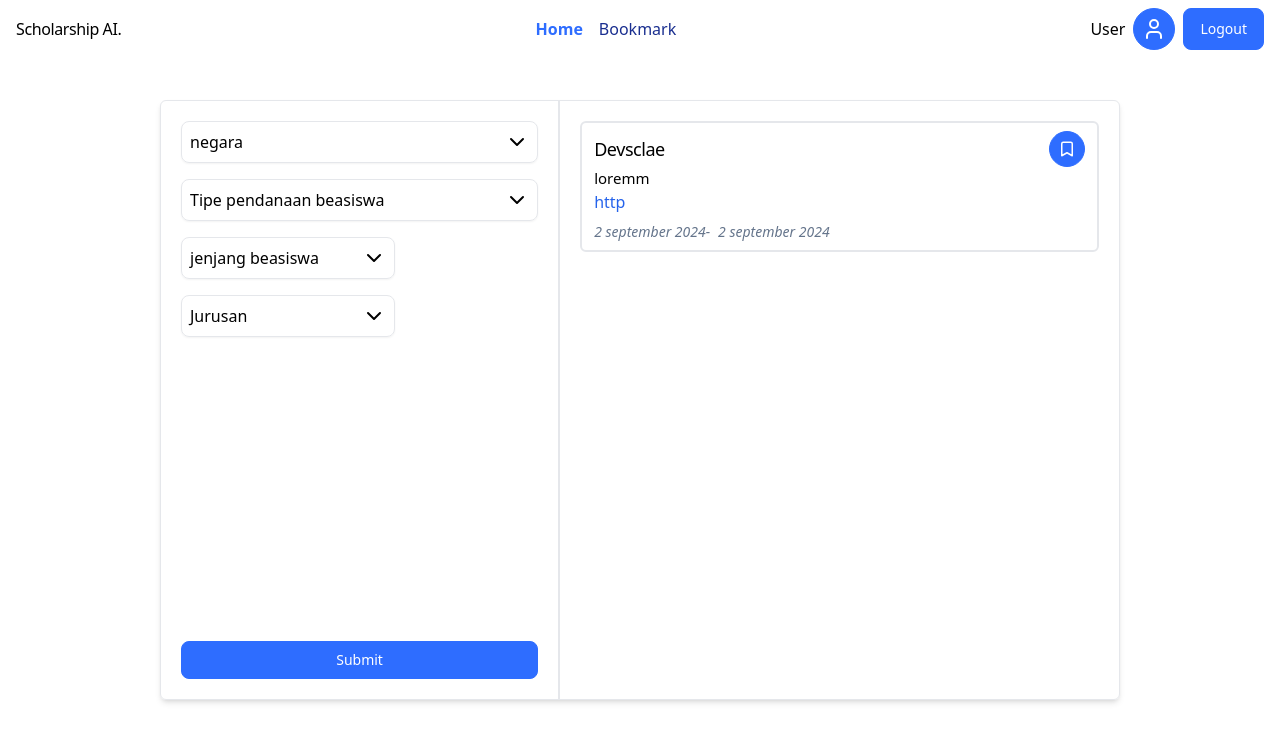
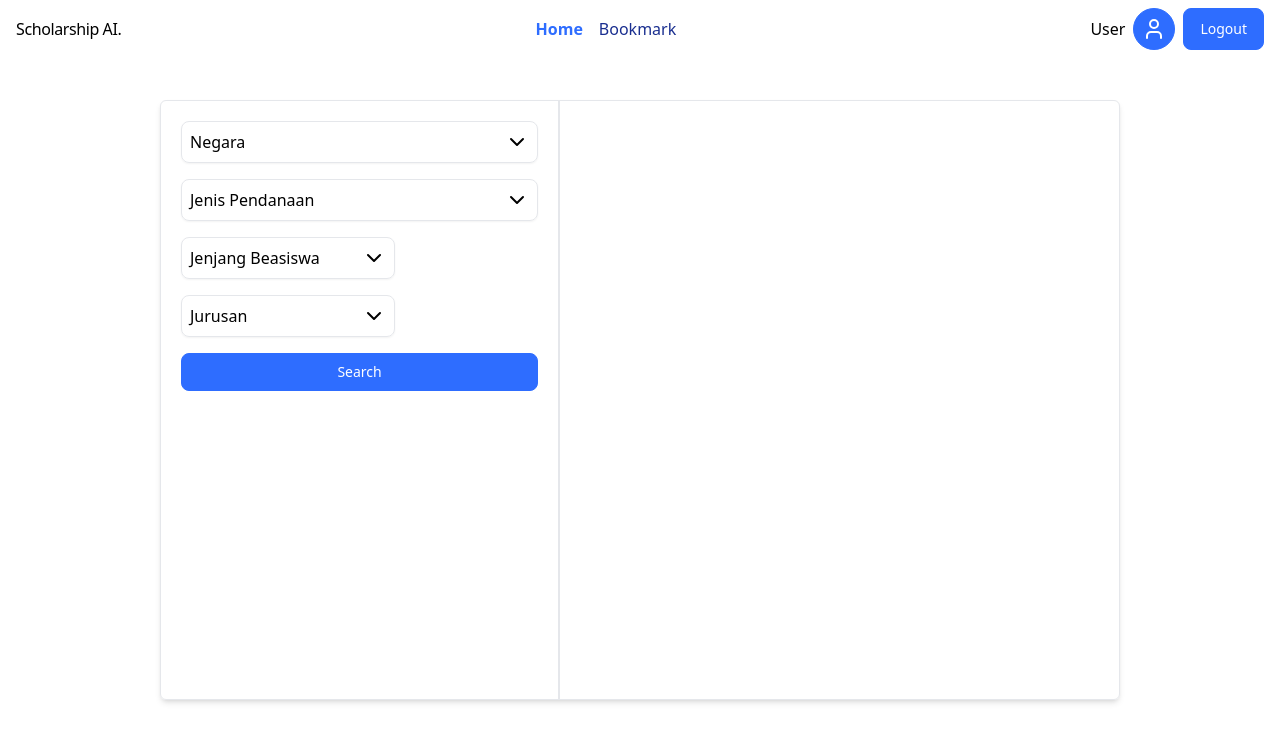
Before and after one commit to udilz/scholaship-fe, a React (Vite) app: page /prompt in a window 1280 px wide. Shown: the top 742 px of the page. Built offline with nearby package versions, Linux system fonts and the light colour scheme.

Commit message:
add searching in prompt-page

```diff
--- a/src/features/prompt-page/components/card.tsx
+++ b/src/features/prompt-page/components/card.tsx
@@ -6,28 +6,34 @@ interface ICardProps {
     description : string,
     link : string,
     openDate: string,
-    closeDate: string
+    closeDate: string,
+    country: string,
+    city: string,
 }
 
-export const Card = ({title, description, link, openDate, closeDate} : ICardProps) => {
+export const Card = ({title, description, link, openDate, closeDate, city, country} : ICardProps) => {
     return (
-      <section className="rounded-md border-2 px-3 py-2">
+      <section className="rounded-md border-2 px-3 py-2 space-y-3">
         <header className="flex items-center justify-between">
           <h2 className="text-lg">{title}</h2>
           <Button className="rounded-full" iconOnly>
             <Bookmark size={18} />
           </Button>
         </header>
-        <section className="space-y-2">
-          <p className="text-pretty text-[15px]">{description}</p>
+        <section className="space-y-3">
+          <div className="flex gap-2">
+          <p className="font-bold">{country}{', '}</p>
+          <p >{city}</p>
+          </div>
+          <p className="text-pretty text-[15px] line-clamp-3">{description}</p>
           <a href={link} className="text-blue-600">
             {link}
           </a>
-          <p className="space-x-2 text-sm font-normal italic text-slate-500">
-            <span>{openDate}</span>
-            {'-'}
-            <span>{closeDate}</span>
-          </p>
+            <p className="space-x-2 text-sm font-normal italic text-slate-500">
+              <span>{openDate}</span>
+              {' - '}
+              <span>{closeDate}</span>
+            </p>
         </section>
       </section>
     );
--- a/src/features/prompt-page/components/form.prompt.tsx
+++ b/src/features/prompt-page/components/form.prompt.tsx
@@ -2,24 +2,32 @@ import { Button } from '@/components/ui/button';
 import { Select } from '@/components/ui/select';
 import { countries, jenjangBeasiswa, pendanaanBeasiswa, majorIndonesia } from '../../../data/scholarshipData';
 import { Card } from './card';
+import { IDataScholarship } from '../types/filter';
+import { useSearch } from '../hooks/useSearch';
 
 export const PropmtForm = () => {
+  const {data, hanldeSearchScholarship, isPending, isError, formData, setFormData} = useSearch()
+
   return (
     <div className="flex h-screen items-center justify-center">
       <div className="flex h-3/4 w-3/4 rounded-md border shadow-md">
         <section className="flex w-5/12 flex-col justify-between border-r-2 p-5">
           <div className="space-y-4">
-            <Select caption="negara" options={countries}></Select>
-            <Select caption="Tipe pendanaan beasiswa" options={pendanaanBeasiswa}></Select>
-            <Select caption="jenjang beasiswa" options={jenjangBeasiswa} className="w-3/5"></Select>
-            <Select caption='Jurusan' options={majorIndonesia} className="w-3/5"></Select>
+            <Select caption="Negara" options={countries} name="country" onValueChange={(value) => setFormData((prev) => ({ ...prev, country: value }))} value={formData.country} required />
+            <Select caption="Jenis Pendanaan" options={pendanaanBeasiswa} name="funding_type" onValueChange={(value) => setFormData((prev) => ({ ...prev, funding_type: value }))} value={formData.funding_type} required />
+            <Select caption="Jenjang Beasiswa" options={jenjangBeasiswa} className="w-3/5" name="degrees" onValueChange={(value) => setFormData((prev) => ({ ...prev, degrees: value }))} value={formData.degrees} required />
+            <Select caption="Jurusan" options={majorIndonesia} className="w-3/5" name="major" onValueChange={(value) => setFormData((prev) => ({ ...prev, major: value }))} value={formData.major} required />
+            <Button disabled={isPending} className="flex w-full justify-center" onClick={() => hanldeSearchScholarship()}>
+              Search
+            </Button>
           </div>
-          <div>
-            <Button className="flex w-full justify-center">Submit</Button>
-          </div>
+          {isError && <div className="text-red-500">An error occurred while fetching data.</div>}
         </section>
         <section className="flex-1 space-y-3 overflow-hidden overflow-y-auto p-5">
-          <Card title='Devsclae' description='loremm' link='http' openDate='2 september 2024' closeDate='2 september 2024'></Card>
+          {isPending ? 'Searching...' : ''}
+          {data?.map((data: IDataScholarship) => {
+            return <Card key={data._id} title={data.name} description={data.description} link={data.url_web} openDate={new Date(data.open_date).toLocaleDateString('id-ID')} closeDate={new Date(data.close_date).toLocaleDateString('id-ID')} city={data.city} country={data.country}></Card>;
+          })}
         </section>
       </div>
     </div>
--- /dev/null
+++ b/src/features/prompt-page/hooks/useSearch.ts
@@ -0,0 +1,26 @@
+import { useState } from "react";
+import { useMutation } from "@tanstack/react-query";
+import { searchScholarship } from "../services/prompt.api";
+
+export function useSearch() {
+    const [formData, setFormData] = useState({
+        country: '',
+        degrees: '',
+        major: '',
+        funding_type: '',
+      });
+      const {
+        data,
+        mutate: hanldeSearchScholarship,
+        isPending,
+        isError,
+      } = useMutation({
+        mutationKey: ['resultSearch'],
+        mutationFn: () => searchScholarship(formData),
+        onSuccess: (data) => {
+          console.log('Search results:', data); // Optional: log results
+        },
+      });
+
+      return {data, hanldeSearchScholarship, isPending, isError, formData, setFormData}
+}
--- /dev/null
+++ b/src/features/prompt-page/services/prompt.api.ts
@@ -0,0 +1,27 @@
+interface IFilterScholarship {
+    country?: string,
+    major?: string,
+    degrees?: string,
+    funding_type?: string
+}
+
+export async function searchScholarship({country, major, degrees, funding_type} : IFilterScholarship) {
+    try {
+        const res = await fetch('http://localhost:8000/api/v1/scholarships/search', {
+            method: 'POST',
+            headers: { 'Content-Type': 'application/json' },
+            credentials: 'include',
+            body: JSON.stringify({ country, major, degrees, funding_type })
+        });
+
+        if (!res.ok) {
+            throw new Error(`Server Error: ${res.status}`);
+        }
+
+        const response = await res.json();
+        return response.data;
+    } catch (error) {
+        console.error('Error Fetch scholarship:', error);
+        throw error;
+    }
+}
--- /dev/null
+++ b/src/features/prompt-page/types/filter.ts
@@ -0,0 +1,14 @@
+export interface IDataScholarship {
+    _id: string;
+    name: string;
+    description: string;
+    country: string;
+    city: string;
+    email: string;
+    url_web: string;
+    degrees: string;
+    major: string;
+    funding_type: string;
+    open_date: string;
+    close_date: string;
+  }
```
